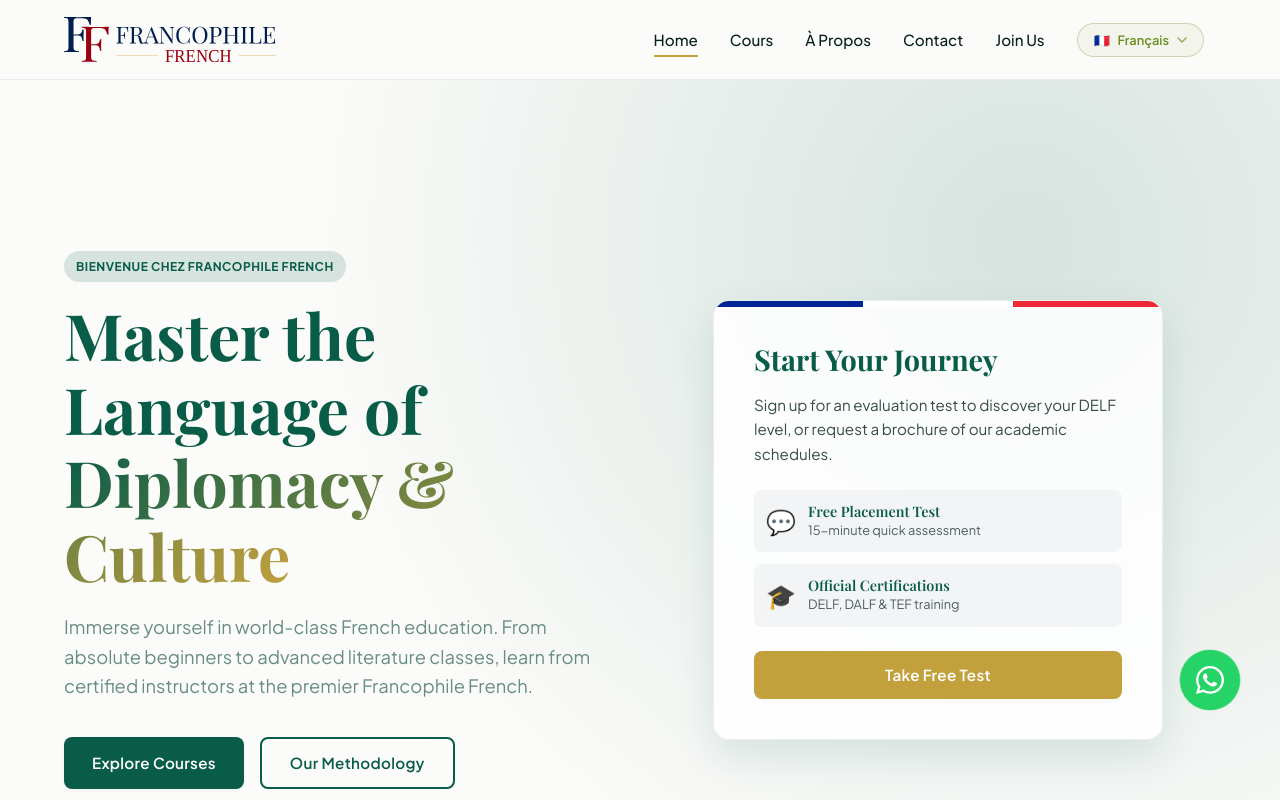
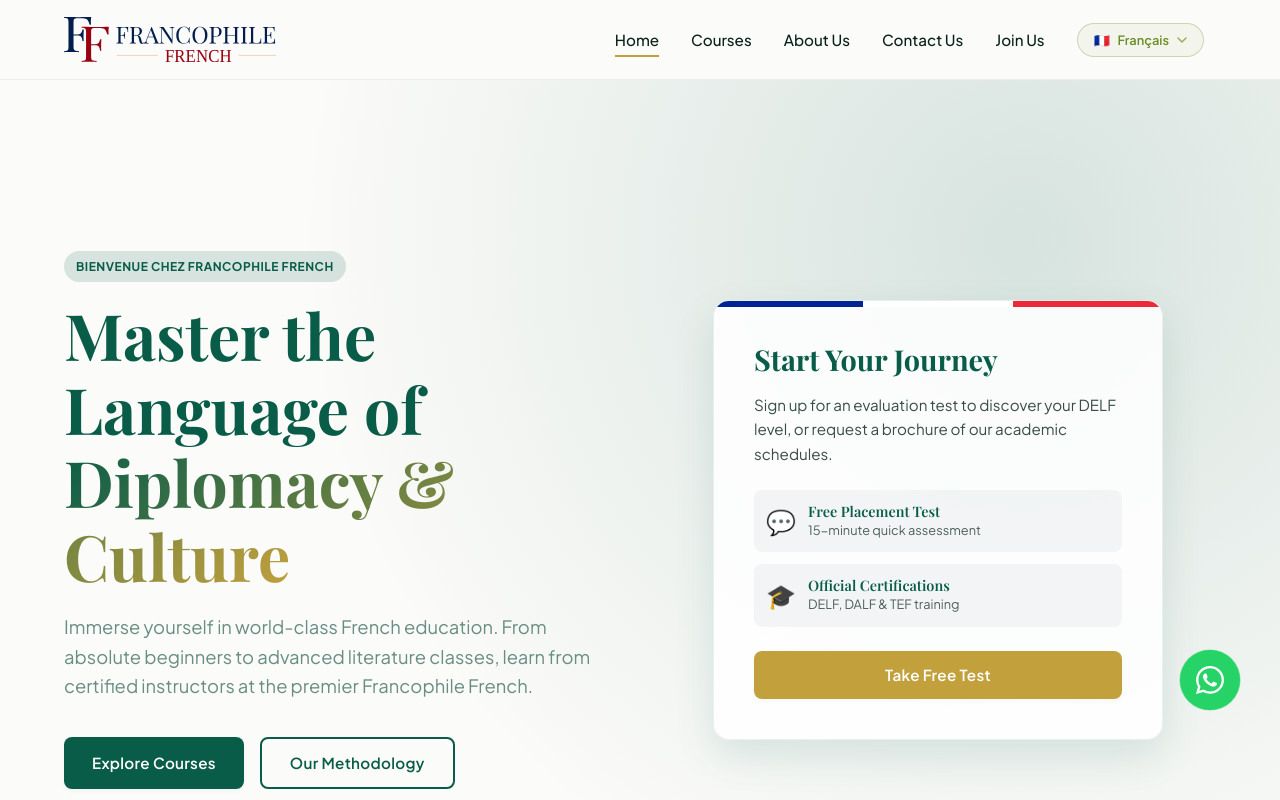
Before and after one commit to aratha-in/Institute-of-French-Studies, a Next.js app: page / in a window 1280 px wide. Shown: the top 800 px of the page. Built offline with nearby package versions, Linux system fonts and the light colour scheme; no server answers; a web font is replaced by a local one.

Commit message:
fix: revert navigation link labels to pure English to fix hybrid translation bugs

```diff
--- a/src/components/Footer.tsx
+++ b/src/components/Footer.tsx
@@ -53,7 +53,7 @@ export const Footer: React.FC = () => {
               className="social-link-btn"
               aria-label="Facebook"
             >
-              <svg viewBox="0 0 24 24" width="20" height="20" fill="none" stroke="currentColor" strokeWidth="2" strokeLinecap="round" strokeLinejoin="round">
+              <svg viewBox="0 0 24 24" width="20" height="20" fill="none" stroke="currentColor" strokeWidth="2.5" strokeLinecap="round" strokeLinejoin="round">
                 <path d="M18 2h-3a5 5 0 0 0-5 5v3H7v4h3v8h4v-8h3l1-4h-4V7a1 1 0 0 1 1-1h3z"></path>
               </svg>
             </a>
@@ -64,7 +64,7 @@ export const Footer: React.FC = () => {
               className="social-link-btn"
               aria-label="LinkedIn"
             >
-              <svg viewBox="0 0 24 24" width="20" height="20" fill="none" stroke="currentColor" strokeWidth="2" strokeLinecap="round" strokeLinejoin="round">
+              <svg viewBox="0 0 24 24" width="20" height="20" fill="none" stroke="currentColor" strokeWidth="2.5" strokeLinecap="round" strokeLinejoin="round">
                 <path d="M16 8a6 6 0 0 1 6 6v7h-4v-7a2 2 0 0 0-2-2 2 2 0 0 0-2 2v7h-4v-7a6 6 0 0 1 6-6z"></path>
                 <rect x="2" y="9" width="4" height="12"></rect>
                 <circle cx="4" cy="4" r="2"></circle>
@@ -77,7 +77,7 @@ export const Footer: React.FC = () => {
               className="social-link-btn"
               aria-label="YouTube"
             >
-              <svg viewBox="0 0 24 24" width="20" height="20" fill="none" stroke="currentColor" strokeWidth="2" strokeLinecap="round" strokeLinejoin="round">
+              <svg viewBox="0 0 24 24" width="20" height="20" fill="none" stroke="currentColor" strokeWidth="2.5" strokeLinecap="round" strokeLinejoin="round">
                 <path d="M22.54 6.42a2.78 2.78 0 0 0-1.94-2C18.88 4 12 4 12 4s-6.88 0-8.6.46a2.78 2.78 0 0 0-1.94 2A29 29 0 0 0 1 11.75a29 29 0 0 0 .46 5.33A2.78 2.78 0 0 0 3.4 19c1.72.46 8.6.46 8.6.46s6.88 0 8.6-.46a2.78 2.78 0 0 0 1.94-2 29 29 0 0 0 .46-5.25 29 29 0 0 0-.46-5.33z"></path>
                 <polygon points="9.75 15.02 15.5 11.75 9.75 8.48 9.75 15.02"></polygon>
               </svg>
@@ -98,17 +98,17 @@ export const Footer: React.FC = () => {
             </li>
             <li>
               <Link href="/courses" className="footer-link">
-                Nos Cours (Our Courses)
+                Courses
               </Link>
             </li>
             <li>
               <Link href="/about" className="footer-link">
-                À Propos (About Us)
+                About Us
               </Link>
             </li>
             <li>
               <Link href="/contact" className="footer-link">
-                Contactez-nous
+                Contact Us
               </Link>
             </li>
           </ul>
@@ -120,17 +120,15 @@ export const Footer: React.FC = () => {
             Contact Info
           </h4>
           <p className="footer-text" style={{ marginBottom: "8px" }}>
-            📍 29, 401, Hira Mansion, 5-9, opp. to Paigah Plaza, Hill Fort, Adarsh Nagar, Hyderabad, Telangana 500004
+            📍 Mailing Address: 29, 401, Hira Mansion, 5-9, opp. to Paigah Plaza, Hill Fort, Adarsh Nagar, Hyderabad, Telangana 500004
           </p>
           <p className="footer-text" style={{ marginBottom: "8px" }}>
-            📞 <span style={{ marginRight: "6px" }}>+91</span>9000-266-171
+            📞 Admissions & Helpdesk: +91 9000-266-171
           </p>
           <p className="footer-text">
             ✉️ info@francophilefrench.com
           </p>
         </div>
-
-
 
       </div>
 
--- a/src/components/Navbar.tsx
+++ b/src/components/Navbar.tsx
@@ -30,9 +30,9 @@ export const Navbar: React.FC = () => {
   // Base links available to everyone
   const links = [
     { name: "Home", path: "/" },
-    { name: "Cours", path: "/courses" },
-    { name: "À Propos", path: "/about" },
-    { name: "Contact", path: "/contact" },
+    { name: "Courses", path: "/courses" },
+    { name: "About Us", path: "/about" },
+    { name: "Contact Us", path: "/contact" },
     { name: "Join Us", path: "/join-us" },
   ];
 
```
Also changed, not shown: src/app/contact/ContactPageClient.tsx (+19 -1 lines).
